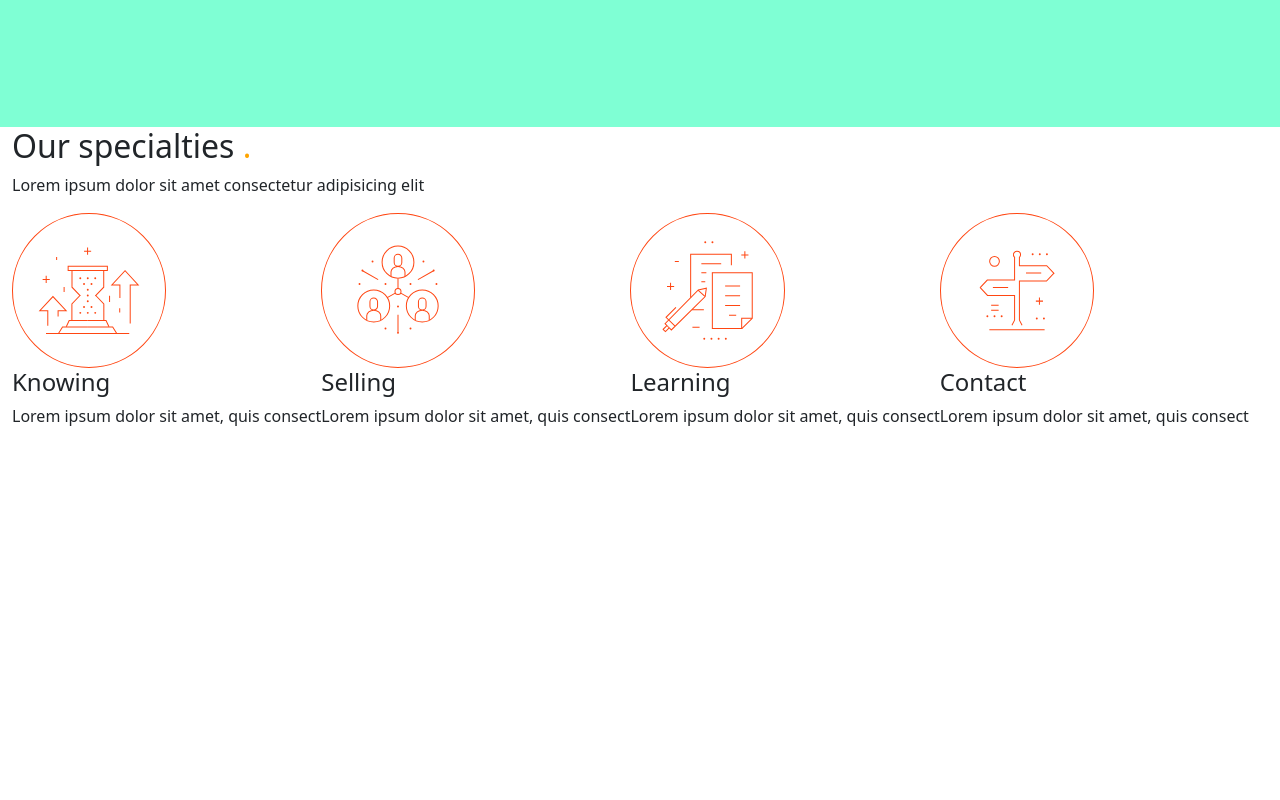
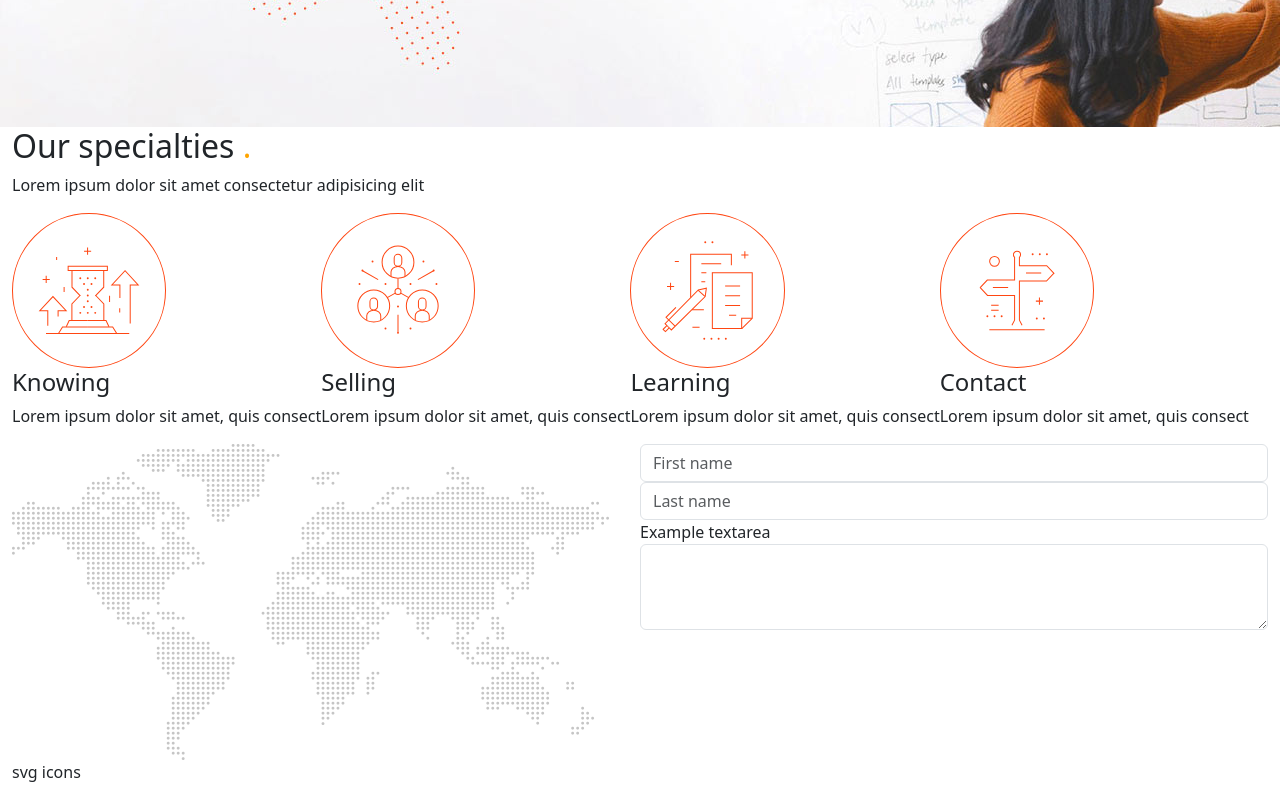
Before and after one commit to AndreaCoggio94/proj-html-vuejs, a Vue app: page / in a window 1280 px wide. Shown: the part 373-1173 px from the top of the page. Before the commit the page ends 817 px from the top, so only its background shows below. Built offline with nearby package versions, Linux system fonts and the light colour scheme.

Commit message:
added footer contact us markup

```diff
--- a/src/components/AppFooter.vue
+++ b/src/components/AppFooter.vue
@@ -1,11 +1,35 @@
 <script>
+import FooterForm from "./footer/FooterForm.vue";
+
 export default {
   data() {
     return {};
   },
+  components: {
+    FooterForm,
+  },
 };
 </script>
 
-<template></template>
+<template>
+  <div class="container-fluid">
+    <div class="contact-us">
+      <div class="col-6">
+        <img src="/image/h1-contact-rev-01.png" alt="" />
+      </div>
+      <div class="col-6">
+        <FooterForm />
+      </div>
+      <div class="col-12">
+        <p>svg icons</p>
+      </div>
+    </div>
+  </div>
+</template>
 
-<style lang="scss" scoped></style>
+<style lang="scss" scoped>
+.contact-us {
+  display: flex;
+  flex-wrap: wrap;
+}
+</style>
--- a/src/components/AppHeader.vue
+++ b/src/components/AppHeader.vue
@@ -1,6 +1,6 @@
 <script>
-import NavBar from "./NavBar.vue";
-import HeaderCard from "./HeaderCard.vue";
+import NavBar from "./header/NavBar.vue";
+import HeaderCard from "./header/HeaderCard.vue";
 
 export default {
   data() {
@@ -56,6 +56,6 @@ export default {
 <style lang="scss" scoped>
 .jumbotron {
   height: 500px;
-  background-color: aquamarine;
+  background-image: url("/image/rev-slider-main-home-img-03.jpg");
 }
 </style>
--- a/src/components/AppMain.vue
+++ b/src/components/AppMain.vue
@@ -6,6 +6,9 @@ export default {
 };
 </script>
 
-<template></template>
+<template>
+  <!-- Team Members -->
+  <div class="team-members"></div>
+</template>
 
 <style lang="scss" scoped></style>
--- /dev/null
+++ b/src/components/footer/FooterForm.vue
@@ -0,0 +1,30 @@
+<script>
+export default {
+  data() {
+    return {};
+  },
+};
+</script>
+
+<template>
+  <form>
+    <div class="form-row">
+      <div class="col">
+        <input type="text" class="form-control" placeholder="First name" />
+      </div>
+      <div class="col">
+        <input type="text" class="form-control" placeholder="Last name" />
+      </div>
+    </div>
+    <div class="form-group">
+      <label for="exampleFormControlTextarea1">Example textarea</label>
+      <textarea
+        class="form-control"
+        id="exampleFormControlTextarea1"
+        rows="3"
+      ></textarea>
+    </div>
+  </form>
+</template>
+
+<style lang="scss" scoped></style>
```
Also changed, not shown: src/components/header/HeaderCard.vue (renamed from src/components/HeaderCard.vue), src/components/header/NavBar.vue (renamed from src/components/NavBar.vue).
